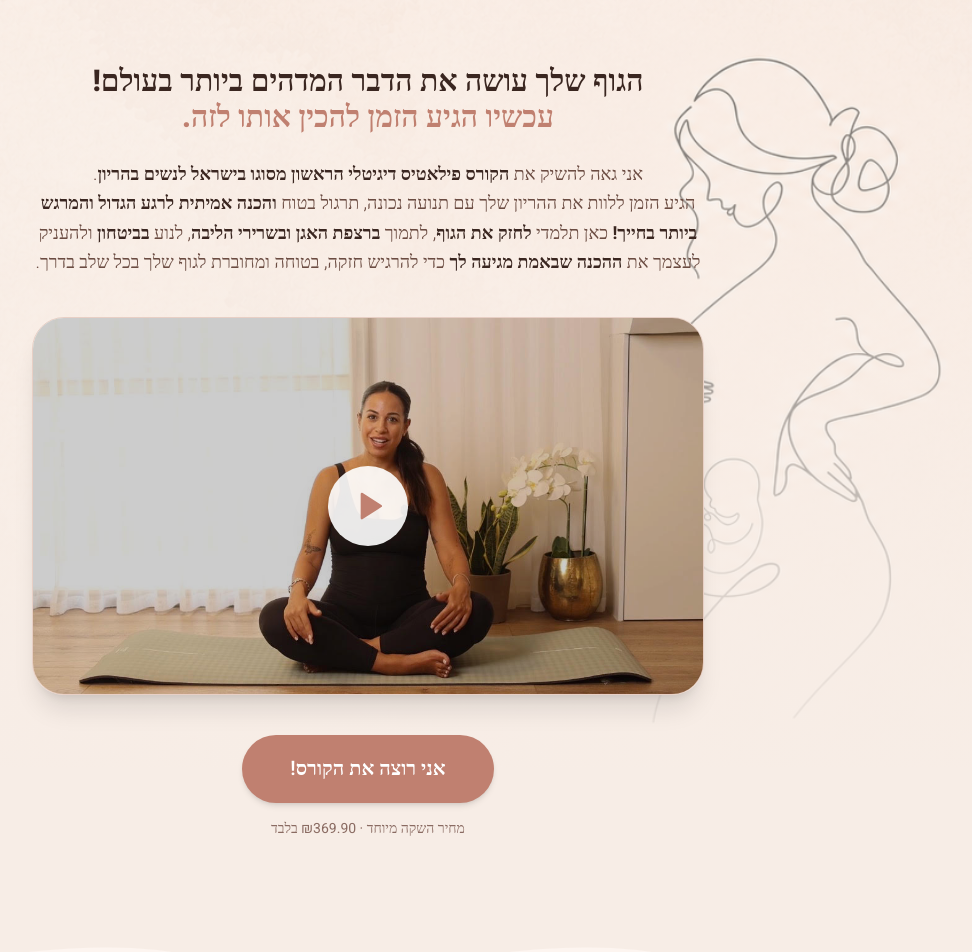
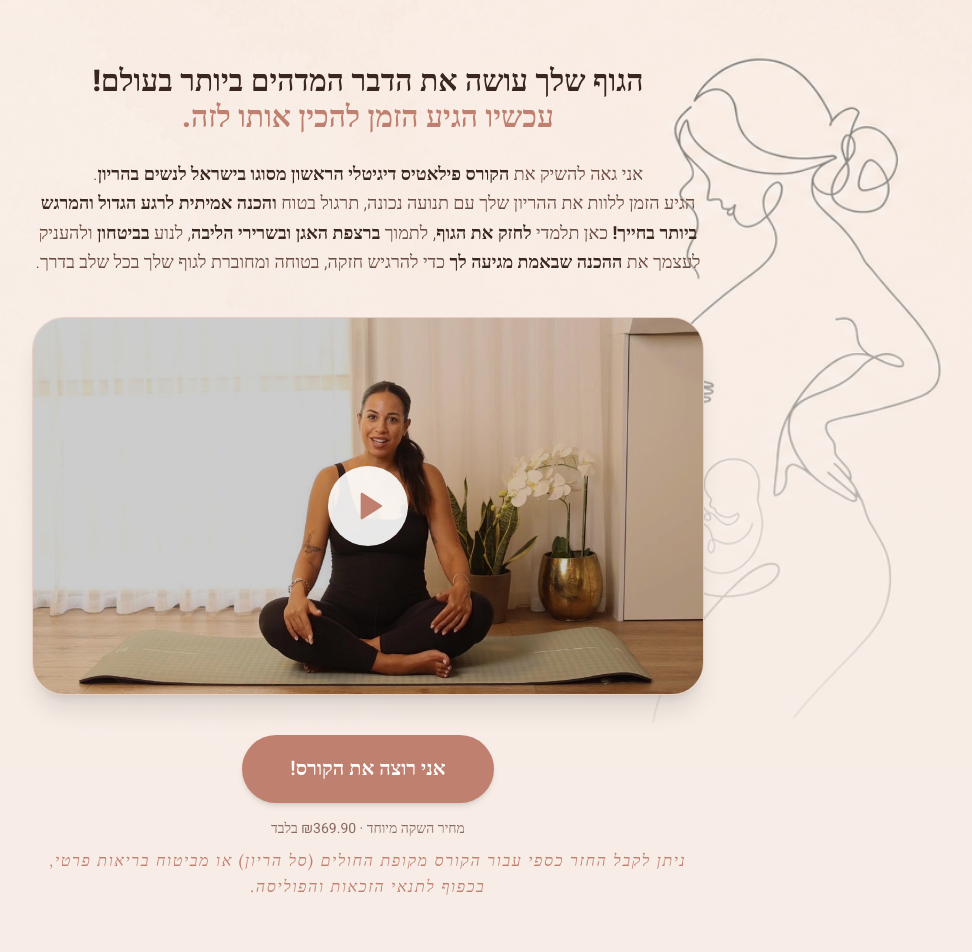
Before and after one commit to OrKahila/pilateswithmay, a React (Vite) app: page / in a window 1280 px wide. Shown: the top 952 px of the page, without its empty margins (272-1244 px from the left). Built offline with nearby package versions, Linux system fonts and the light colour scheme.

Commit message:
Adding sentence below price

```diff
--- a/src/app/App.tsx
+++ b/src/app/App.tsx
@@ -350,6 +350,9 @@ export default function App() {
 
           <CtaButton large onOpen={() => setHealthModalOpen(true)} />
           <p className="mt-4 text-sm text-[#8a6b62]">מחיר השקה מיוחד · ₪369.90 בלבד</p>
+          <p className="mt-2 text-base tracking-widest text-[#c08070] uppercase font-['Lora'] italic leading-relaxed">
+            ניתן לקבל החזר כספי עבור הקורס מקופת החולים (סל הריון) או מביטוח בריאות פרטי, בכפוף לתנאי הזכאות והפוליסה.
+          </p>
         </div>
       </section>
 
@@ -621,6 +624,9 @@ export default function App() {
               <span className="text-2xl md:text-3xl font-medium text-[#8a6b62]/70 line-through decoration-[#c08070] decoration-2">499.90 ש"ח</span>
             </div>
             <div className="text-7xl font-extrabold text-[#3a2620] mb-1">369.90 ש"ח</div>
+            <p className="text-base tracking-widest text-[#c08070] uppercase font-['Lora'] italic leading-relaxed mt-3 mb-3">
+              ניתן לקבל החזר כספי עבור הקורס מקופת החולים (סל הריון) או מביטוח בריאות פרטי, בכפוף לתנאי הזכאות והפוליסה.
+            </p>
             <p className="text-[#8a6b62] text-sm mb-8">תשלום חד-פעמי</p>
 
             <ul className="space-y-3 text-right mb-10">
```
